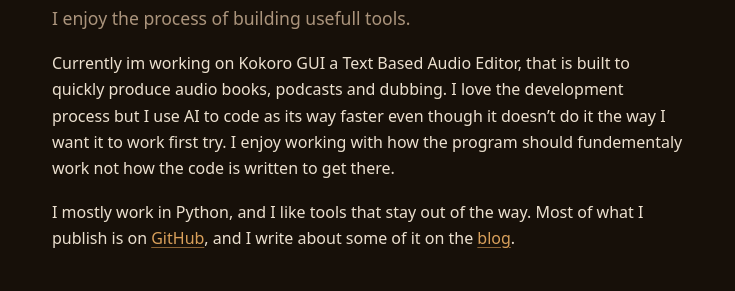
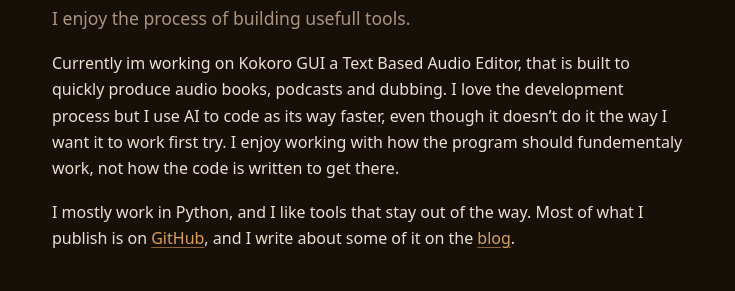
Before and after one commit to CoffeeMethod/CoffeeMethod.github.io, a Jekyll site: the page built from index.md, in a window 1280 px wide. Shown: the part 145-436 px from the top of the page, without its empty margins (272-1007 px from the left). Built offline with Jekyll 4.4.1, drawn with Linux system fonts in a browser that asks for light colours.

```diff
--- a/index.md
+++ b/index.md
@@ -11,9 +11,9 @@ description: "Coffee Method: developer, tinkerer, and maintainer of a few small
 
 Currently im working on Kokoro GUI a Text Based Audio Editor,
 that is built to quickly produce audio books, podcasts and dubbing.
-I love the development process but I use AI to code as its way faster
+I love the development process but I use AI to code as its way faster,
 even though it doesn't do it the way I want it to work first try.
-I enjoy working with how the program should fundementaly work not how
+I enjoy working with how the program should fundementaly work, not how
 the code is written to get there.
 
 I mostly work in Python, and I like tools that stay out of the
```
